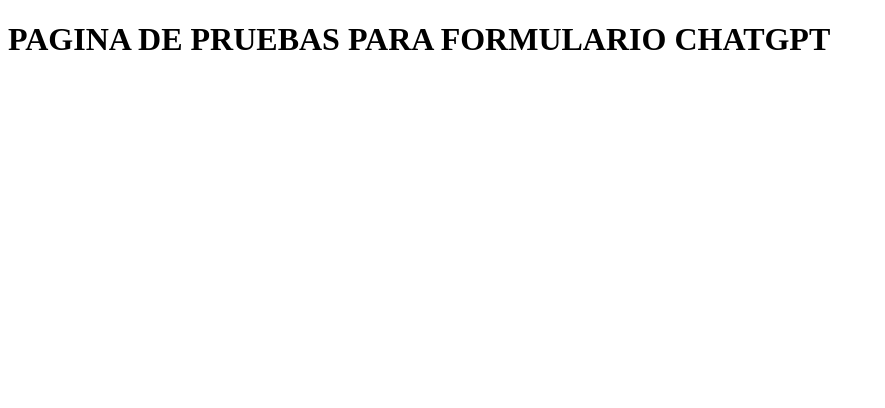
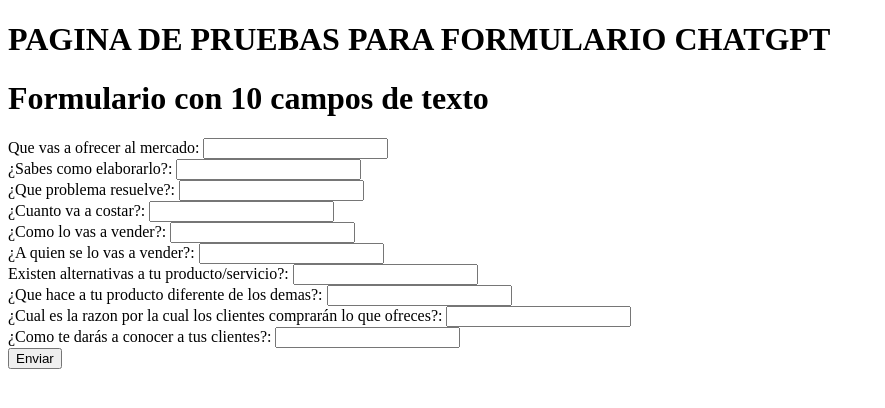
Before and after one commit to GiovannniSanchez/canvas_tec, a Django app: template backds/templates/chatgpt.html in a window 1280 px wide. Shown: the part 62-470 px from the top of the page, without its empty margins (0-885 px from the left). Run offline with Django 4.2, Linux system fonts and the light colour scheme; the template is opened without the code that fills it, so the values that code supplies are empty.

Commit message:
Se agrega un formulario y se le adaptan las primeras preguntas clave para generar el canvas.

```diff
--- a/backds/templates/chatgpt.html
+++ b/backds/templates/chatgpt.html
@@ -1,6 +1,33 @@
 {% extends 'base.html' %}
 {% block content %}
 <h1>PAGINA DE PRUEBAS PARA FORMULARIO CHATGPT</h1>
+    <title>Formulario con 10 campos de texto</title>
+  </head>
+  <body>
+    <h1>Formulario con 10 campos de texto</h1>
+    <form>
+      <label for="campo1">Que vas a ofrecer al mercado:</label>
+      <input type="text" id="campo1" name="campo1"><br>
+      <label for="campo2">¿Sabes como elaborarlo?:</label>
+      <input type="text" id="campo2" name="campo2"><br>
+      <label for="campo3">¿Que problema resuelve?:</label>
+      <input type="text" id="campo3" name="campo3"><br>
+      <label for="campo4">¿Cuanto va a costar?:</label>
+      <input type="text" id="campo4" name="campo4"><br>
+      <label for="campo5">¿Como lo vas a vender?:</label>
+      <input type="text" id="campo5" name="campo5"><br>
+      <label for="campo6">¿A quien se lo vas a vender?:</label>
+      <input type="text" id="campo6" name="campo6"><br>
+      <label for="campo7">Existen alternativas a tu producto/servicio?:</label>
+      <input type="text" id="campo7" name="campo7"><br>
+      <label for="campo8">¿Que hace a tu producto diferente de los demas?:</label>
+      <input type="text" id="campo8" name="campo8"><br>
+      <label for="campo9">¿Cual es la razon por la cual los clientes comprarán lo que ofreces?:</label>
+      <input type="text" id="campo9" name="campo9"><br>
+      <label for="campo10">¿Como te darás a conocer a tus clientes?:</label>
+      <input type="text" id="campo10" name="campo10"><br>
+      <input type="submit" value="Enviar">
+    </form>
+  </body>
 
-<p><center>{{ contenido_respuesta }}</center></p>
 {% endblock %}
--- a/backds/urls.py
+++ b/backds/urls.py
@@ -6,4 +6,5 @@ urlpatterns = [
     path('',views.index),
     path('about/',views.about),
     path('prueba/',views.prueba)
+
 ]
--- a/backds/views.py
+++ b/backds/views.py
@@ -19,8 +19,7 @@ def about(request):
     return render(request,'about.html')
 
 def prueba(request):
-    openai.api_key = "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" \
-                     ""
+    openai.api_key = "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"
 
     # Contexto del asistente
 
```
